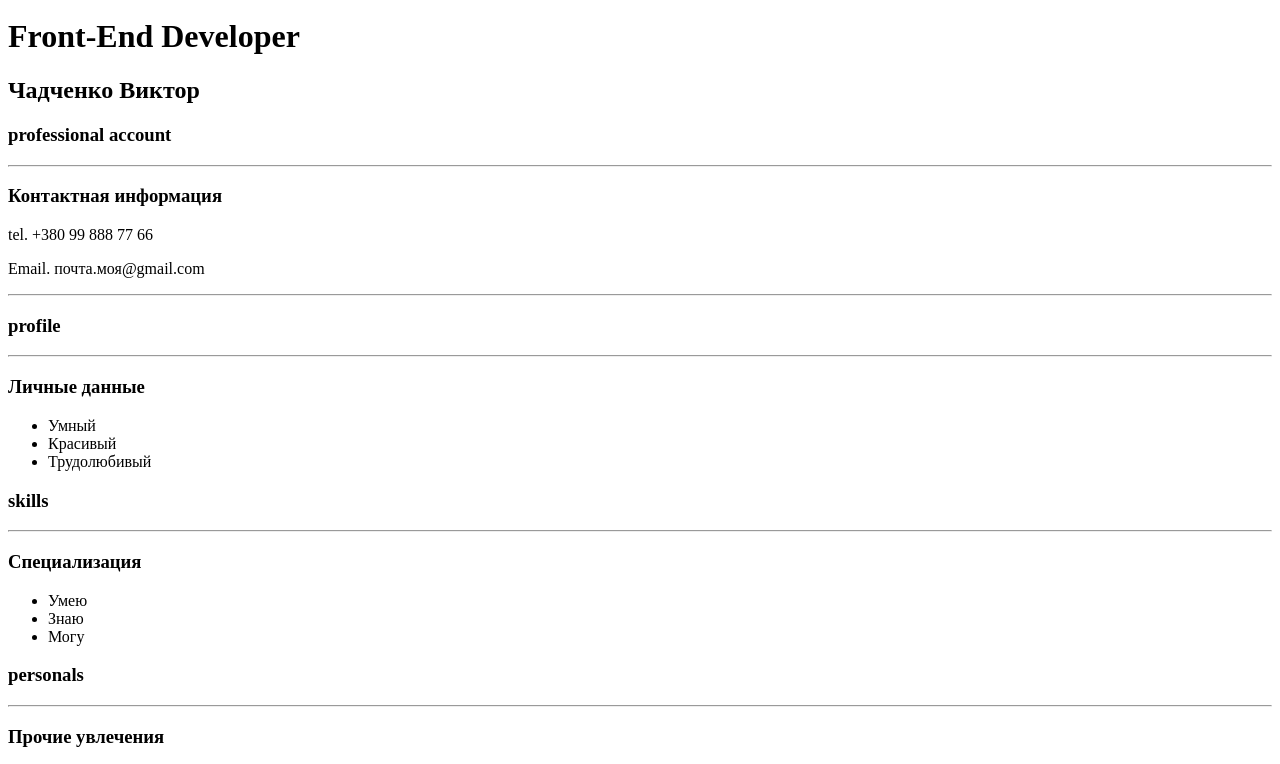
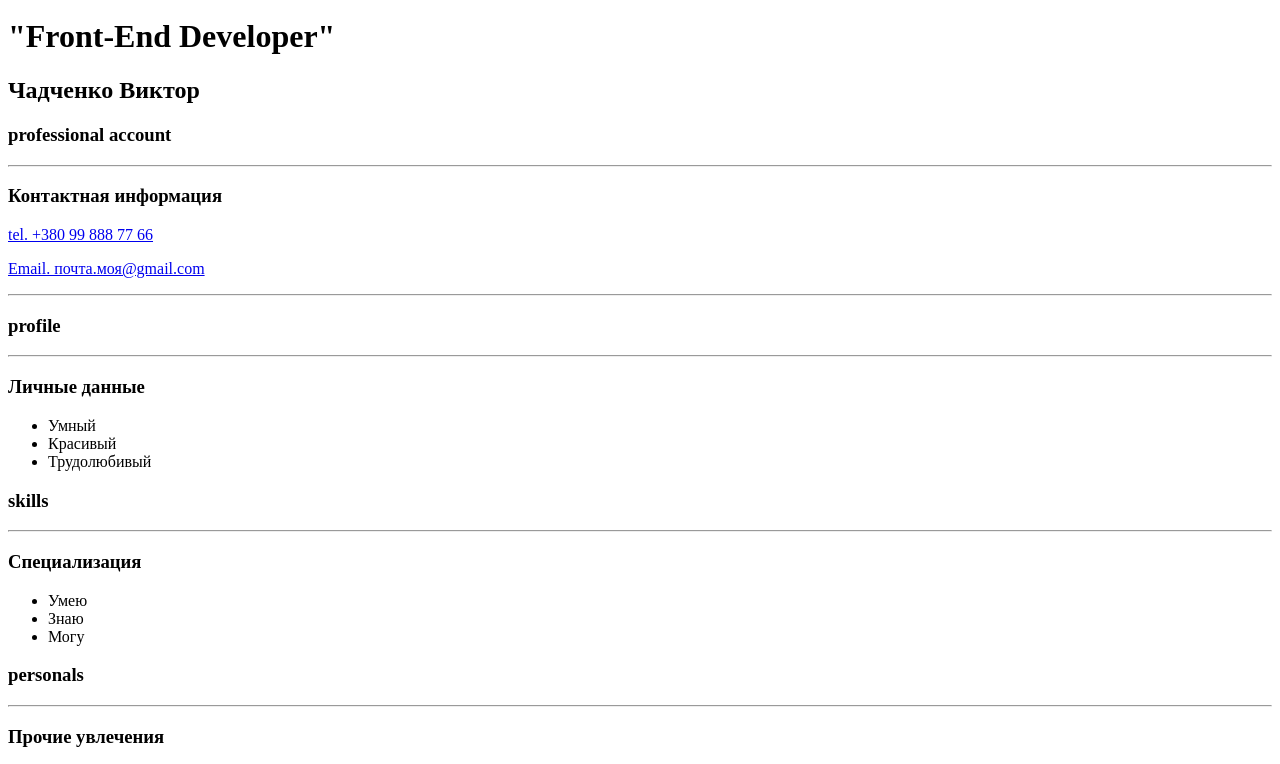
Before and after one commit to chadchenkoviktor/Hillel__frontend_lerning, a plain HTML site: page Dz-2/index.html in a window 1280 px wide. Shown: the part 29-793 px from the top of the page. Drawn offline with Linux system fonts and the light colour scheme.

Commit message:
Dz-2 fixing

```diff
--- a/Dz-2/index.html
+++ b/Dz-2/index.html
@@ -14,13 +14,13 @@
             </div>
             <!--Правый блок c инфо-->
             <div>
-                <h1>Front-End Developer</h1>
+                <h1>&quotFront-End Developer&quot</h1>
                 <h2>Чадченко Виктор</h2>
                 <h3>professional account</h3>
                 <hr>
                 <h3>Контактная информация</h3>
-                <p>tel. +380 99 888 77 66</p>
-                <p>Email. почта.моя@gmail.com</p>
+                <p><a href="tel:+380998887766">tel. +380 99 888 77 66</a></p>
+                <p><a href="mailto:почта.моя@gmail.com">Email. почта.моя@gmail.com</a></p>
             </div>
         </div>
         <hr>
```
